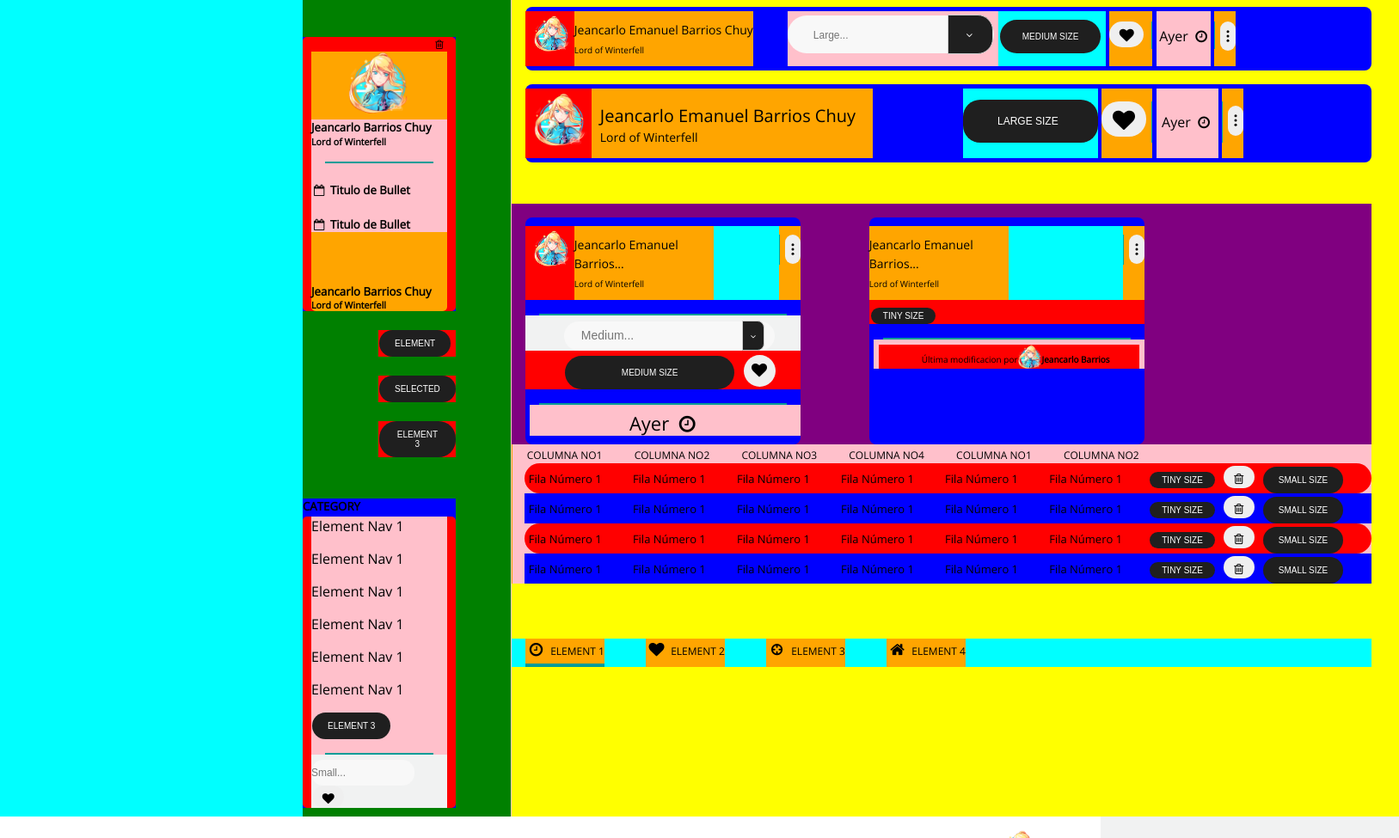
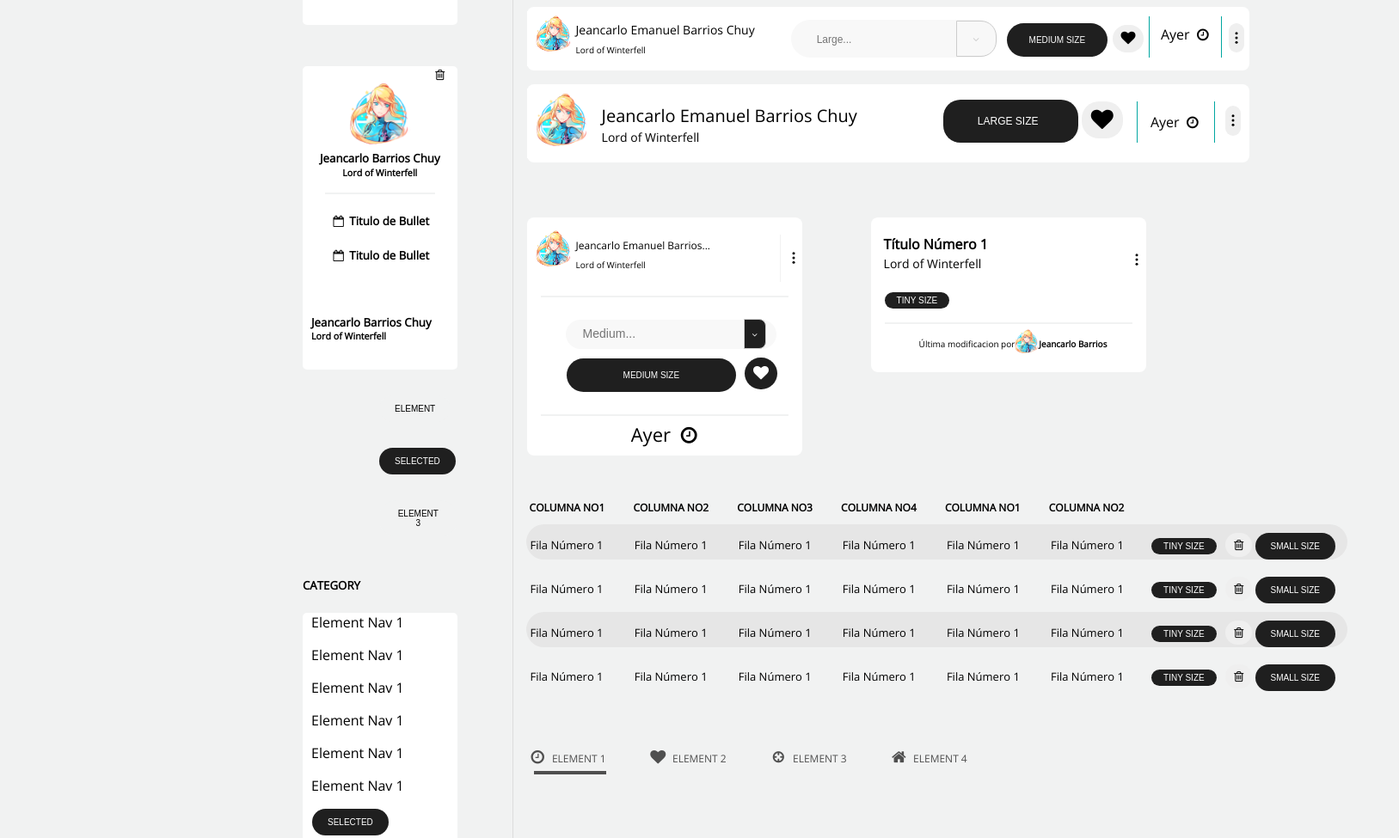
Before and after one commit to jousepandrex/SistemaMaquetado, a plain HTML site: page index.html in a window 1280 px wide. Shown: the part 1518-2493 px from the top of the page at 86% size, 1627 px wide, since content can reach past the window. Drawn offline with nearby package versions, Linux system fonts and the light colour scheme.

Commit message:
noveno dia

```diff
--- a/index.html
+++ b/index.html
@@ -237,26 +237,26 @@
             </div>
           </div>
           <div class="element">
-            <button class="button-icon" id="small-size">ELEMENT</button>
+            <button class="button-icon" id="small-size__1">ELEMENT</button>
           </div>
           <div class="element">
-            <button class="button-icon" id="small-size">SELECTED</button>
+            <button class="button-icon" id="small-size__2">SELECTED</button>
           </div>
           <div class="element">
-            <button class="button-icon" id="small-size">ELEMENT 3</button>
+            <button class="button-icon" id="small-size__1">ELEMENT 3</button>
           </div>
           <div class="lyuot">
             <h5>CATEGORY</h5>
             <div class="main-card__card">
               <div class="imagen">
-                <div class="nombre">
+                <div class="nombre__2">
                   <p>Element Nav 1</p>
                   <p>Element Nav 1</p>
                   <p>Element Nav 1</p>
                   <p>Element Nav 1</p>
                   <p>Element Nav 1</p>
                   <p>Element Nav 1</p>
-                  <button class="button-icon" id="small-size">ELEMENT 3</button>
+                  <button class="button-icon" id="small-size__2">SELECTED</button>
                   <hr>
                   <div class="input">
                     <input id="tiny" type="text" placeholder="Small...">
@@ -400,10 +400,10 @@
                 <i class="fa fa-clock icon-clock"></i>
               </div>
             </div>
-            <div class="main__update">
-              <div class="update">
-                <div class="datos">
-                  <label id="label-1">Jeancarlo Emanuel Barrios...</label>
+            <div class="main__update2">
+              <div class="update2">
+                <div class="datos2">
+                  <label id="label-1"> <b>Título Número 1</b></label>
                   <br>
                   <label id="label-2">Lord of Winterfell</p>
                 </div>
@@ -428,12 +428,12 @@
           </div>
           <div class="main__column">
             <div class="column">
-              <label>COLUMNA NO1</label>
+              <b><label>COLUMNA NO1</label>
               <label>COLUMNA NO2</label>
               <label>COLUMNA NO3</label>
               <label>COLUMNA NO4</label>
               <label>COLUMNA NO1</label>
-              <label>COLUMNA NO2</label>
+              <label>COLUMNA NO2</label></b>
               <div class="column1">
                 <label>Fila Número 1</label>
                 <label>Fila Número 1</label>
--- a/sass/_body.sass
+++ b/sass/_body.sass
@@ -203,5 +203,5 @@ input
   color: #f8f8f8
   padding: 6px 0 0 0
 hr
-  border: 1px solid #019c97
+  border: 1px solid #f1f2f2
   margin: 1rem 1rem 0 1rem
--- a/sass/_card-icon.sass
+++ b/sass/_card-icon.sass
@@ -1,12 +1,12 @@
 .main-card2
-  background-color: aqua
+  background-color: #f1f2f2
   display: flex
   margin: auto
   .carta2
-    background-color: green
+    background-color: #f1f2f2
     padding: 0 2rem 0 2rem
     .lyuot2
-      background-color: blue
+      background-color: #ffffff
       .nombre
         text-align: left
         #tiny
@@ -14,7 +14,7 @@
         .button-icon
           margin: 10px 0 86px 2px
     .main-card__card2
-      background-color: red
+      background-color: #ffffff
     .imagen2
       background-color: orange
       border-radius: 0 0 5px 5px
@@ -25,7 +25,7 @@
   #small-size
     margin: 0 0 0 1px
   .carta3
-    background-color: green
+    background-color: #f1f2f2
     padding: 0 2rem 0 1rem
     .lyuot3
       background-color: blue
@@ -42,7 +42,7 @@
       margin: -20px 0 0 0
       padding: 0 65px 182px 0
   .carta4
-    background-color: green
+    background-color: #f1f2f2
     padding: 0 2rem 0 1rem
     .lyuot4
       background-color: blue
@@ -61,7 +61,7 @@
         margin: 14px 0 16px 0
         padding: 10px 10px 28px 10px
   .carta5
-    background-color: green
+    background-color: #f1f2f2
     padding: 0 2rem 0 1rem
     .lyuot5
       background-color: blue
@@ -80,7 +80,7 @@
         margin: 14px 0 16px 0
         padding: 10px 10px 28px 10px
   .carta6
-    background-color: green
+    background-color: #f1f2f2
     padding: 0 2rem 0 1rem
     .lyuot6
       background-color: blue
@@ -99,7 +99,7 @@
       padding: 0 65px 92px 0
 
   .carta7
-    background-color: green
+    background-color: #f1f2f2
     padding: 0 2rem 0 1rem
     .lyuot7
       background-color: blue
@@ -121,7 +121,7 @@
         border: 1px solid #019c97
         margin: -15px 0 0 0
   .carta8
-    background-color: green
+    background-color: #f1f2f2
     padding: 0 2rem 0 1rem
     .lyuot8
       background-color: blue
--- a/sass/_card.sass
+++ b/sass/_card.sass
@@ -1,44 +1,58 @@
 .main-card
-  background-color: aqua
+  background-color: #f1f2f2
   display: flex
   margin: auto
   .carta
-    background-color: green
-    border-right: 1px solid pink
+    background-color: #f1f2f2
+    border-right: 1px solid #dcdcdc
     margin: 0 0 0 22rem
-    padding: 0 4rem 0 0
+    padding: 0 4rem 4rem 0
     .lyuot
-      background-color: blue
+      background-color: #f1f2f2
       margin: 3rem 0 0 0
       padding: 0 0 0 0
+    .main-card__card
+      background-color: #ffffff
+      border-radius: 5px
+      text-align: center
+      .trash
+        font-size: 14px
+        padding: 0 10px 0 150px
       .nombre
+        text-align: center
+      .nombre__2
         text-align: left
+      .input
+        background-color: #ffffff
+        padding: 1rem 0 2rem 0
         #tiny
           padding: 8px 0 8px 0
         .button-icon
           margin: 0 0 0 2px
-    .main-card__card
-      background-color: red
-      border-radius: 5px
-      text-align: center
-      .trash
-        font-size: 12px
-        padding: 0 10px 0 150px
     .imagen
-      background-color: orange
+      background-color: #ffffff
       border-radius: 0 0 5px 5px
       margin: 0 10px 10px 10px
     .nombre
-      background-color: pink
+      background-color: #ffffff
       margin: -20px 0 0 0
     h6
       margin: -22px 0 0 0
     .nombre2
-      padding: 1rem 0 0 0
+      padding: 1rem 0 2rem 0
       text-align: left
   .element
-    background-color: red
+    background-color: #f1f2f2
     color: blue
-    margin: 22px 0 0 88px
-  #small-size
+    margin: 30px 0 0 88px
+  #small-size__1
+    background-color: #f1f2f2
+    font-size: 10px
     margin: 0 0 0 1px
+    padding: 10px 18px 10px 18px
+  #small-size__2
+    background-color: #1f1f1f
+    color: #ffffff
+    font-size: 10px
+    margin: 0 0 0 1px
+    padding: 10px 18px 10px 18px
--- a/sass/_column.sass
+++ b/sass/_column.sass
@@ -1,44 +1,48 @@
 .main__column
-  background-color: orange
+  background-color: #f1f2f2
   margin: 0
-  width: 1000px
+  width: 970px
   .column
-    background-color: pink
-    margin: 0 0 0 1px
+    background-color: #f1f2f2
+    margin: 10px 0 0 1px
     label
       font-size: 12px
-      padding: 0 16px 0 17px
+      padding: 0 11px 0 18px
     .button-icon
       margin: 0 5px 0 0
+      padding: 6px 6px 6px 6px
     .column1
-      background-color: red
+      background-color: #e6e6e6
       border-radius: 28px
       padding: 0 0 0 5px
-      margin: 0 0 0 14px
+      margin: 10px 0 0 14px
       label
         font-size: 13px
-        padding: 0 32px 0 0
+        padding: 0 2rem 0 0
     .column2
-      background-color: blue
+      background-color: #f1f2f2
       padding: 0 0 0 5px
       margin: 0 0 0 14px
       label
         font-size: 13px
         padding: 0 2rem 0 0
 .main__labels
-  background-color: orange
+  background-color: #f1f2f2
   margin: 0
   .main__lab
-    background-color: aqua
+    background-color: #f1f2f2
     display: flex
     margin: 4rem 0 0 0
     .main__label2
-      background-color: orange
+      background-color: #f1f2f2
+      color: #4f4f4f
       margin: 0 2rem 0 1rem
       .fa
         font-size: 18px
+      .icon-clock
+        color: #4f4f4f
       label
         font-size: 12px
       hr
-        border: 2px solid #019c97
-        margin: 5px 0 0 0
+        border: 2px solid #4f4f4f
+        margin: 5px 0 0 8px
--- a/sass/_titulo.sass
+++ b/sass/_titulo.sass
@@ -1,117 +1,124 @@
 .titulo
-  background: yellow
+  background-color: #f1f2f2
   padding: 3rem 2rem 0 0
   .main__titulo
-    background-color: pink
+    background-color: #f1f2f2
     margin: 0 0 0 15px
   .cabecera
-    background-color: blue
+    background-color: #ffffff
     border-radius: 8px
     display: flex
     padding: 5px 0 5px 0
     margin: 1rem 0 0 1rem
+    width: 840px
     .imagen
-      background-color: red
+      background-color: #ffffff
       padding: 5px 5px 5px 10px
     .datos
-      background-color: orange
+      background-color: #ffffff
       padding: 10px 0 0 0
       #label-1
         font-size: 14px
       #label-2
         font-size: 10px
     .abajo
-      background-color: pink
-      margin: 0 0 0 113px
-      padding: 5px 0 0 0
+      background-color: #ffffff
+      margin: 0 0 0 134px
+      padding: 12px 0 0 0
       #large
+        background-color: #f8f8f8
         font-size: 12px
         width: 176px
       #large-size
+        background-color: #f8f8f8
+        color: #cdcdcd
         border: 1px solid #ccc
         border-radius: 0 18px 18px 0
         font-size: 12px
         margin: 4px 6px 0 -58px
-        padding: 10px 20px 10px 16px
+        padding: 8px 20px 8px 16px
     .boton
-      background-color: aqua
-      padding: 12px 0 0 0
+      background-color: #ffffff
+      padding: 8px 0 0 6px
     .last-day
-      background-color: pink
+      background-color: #ffffff
       margin: 0 0 0 5px
       padding: 18px 0 0 3px
     .button
-      background-color: orange
-      margin: 0 0 0 4px
-      padding: 10px 0 0 0
+      background-color: #ffffff
+      padding: 8px 0 0 0
       .line1
         border-right: 1px solid #01a6a1
-        height: 2rem
+        height: 3rem
         .button-icon
-          margin: 0 2px 0 4px
+          margin: 11px 4px 0 0
+          padding: 6px 6px 6px 6px
       .line2
         border-left: 1px solid #01a6a1
-        height: 2rem
+        height: 3rem
         .button-icon
-          margin: 0 0 0 6px
-          padding: 8px 0 5px 0
+          margin: 8px 0 0 6px
+          padding: 6px 0 5px 0
     .abajo2
-      background-color: pink
-      margin: 0 0 0 40px
+      background-color: #ffffff
+      margin: 0 0 0 42px
+      padding: 5px 0 0 0
       #large
         font-size: 12px
         padding: 16px 10px 14px 30px
         margin: 5px 0 0 0
         width: 200px
       #large-size
+        background-color: #f8f8f8
+        color: #cdcdcd
         border: 1px solid #ccc
         border-radius: 0 18px 18px 0
         font-size: 12px
-        margin: 0 6px 0 -58px
-        padding: 16px 18px 14px 16px
+        margin: 0 6px 0 -52px
+        padding: 14px 14px 12px 14px
     .boton2
-      background-color: aqua
-      padding: 0 0 0 8px
+      background-color: #ffffff
+      padding: 4px 0 0 12px
     .last-day2
-      background-color: pink
-      margin: 0 0 0 5px
-      padding: 18px 0 0 3px
+      background-color: #ffffff
+      margin: 0 10px 0 10px
+      padding: 16px 0 0 3px
     .button2
-      background-color: orange
-      margin: 0 0 0 4px
-      padding: 12px 0 0 0
+      background-color: #ffffff
+      padding: 6px 0 0 0
       .icon-heart
         font-size: 17px
       .line1
         border-right: 1px solid #01a6a1
-        height: 2rem
+        height: 3rem
         .button-icon
-          margin: 0 9px 0 0
+          margin: 10px 6px 0 0
+          padding: 6px 6px 6px 6px
       .line2
         border-left: 1px solid #01a6a1
-        height: 2rem
+        height: 3rem
         .button-icon
-          margin: 0 0 0 6px
+          margin: 8px 0 0 8px
           padding: 8px 0 5px 0
     .datos3
-      background-color: orange
+      background-color: #ffffff
       padding: 18px 20px 0 10px
       #label__1
         font-size: 20px
       #label__2
         font-size: 14px
     .boton3
-      background-color: aqua
-      margin: 0 0 0 105px
+      background-color: #ffffff
+      margin: 0 0 0 80px
       padding: 5px 0 0 0
       #large-size
         margin: 8px 0 0 0
     .last-day3
-      background-color: pink
+      background-color: #ffffff
       margin: 0 0 0 5px
-      padding: 28px 6px 0 6px
+      padding: 28px 10px 0 10px
     .button3
-      background-color: orange
+      background-color: #ffffff
       margin: 0 0 0 4px
       padding: 15px 0 0 0
       .icon-heart
@@ -120,10 +127,11 @@
         border-right: 1px solid #01a6a1
         height: 3rem
         .button-icon
-          margin: 0 6px 0 0
+          margin: 0 16px 0 0
+          padding: 6px 6px 6px 6px
       .line2
         border-left: 1px solid #01a6a1
         height: 3rem
         .button-icon
-          margin: 5px 0 0 6px
+          margin: 5px 0 0 12px
           padding: 8px 0 6px 0
--- a/sass/_update.sass
+++ b/sass/_update.sass
@@ -1,46 +1,97 @@
 .main-update
-  background-color: purple
+  background-color: #f1f2f2
   display: flex
-  margin: 3rem 0 0 0
+  margin: 3rem 0 3rem 0
   .main__update
-    background-color: blue
+    background-color: #ffffff
     border-radius: 8px
     padding: 10px 0 10px 0
     margin: 1rem 4rem 0 1rem
     width: 20rem
     .update
-      background-color: aqua
+      background-color: #ffffff
       display: flex
       .imagen
-        background-color: red
+        background-color: #ffffff
         padding: 5px 5px 5px 10px
       .datos
-        background-color: orange
+        background-color: #ffffff
         padding: 10px 0 0 0
         #label-1
-          font-size: 14px
+          font-size: 12px
         #label-2
           font-size: 10px
       .button
-        background-color: orange
+        background-color: #ffffff
+        margin: 0 0 0 81px
+        .line2
+          border-left: 1px solid #f1f2f2
+          height: 55px
+          .button-icon
+            background-color: #ffffff
+            margin: 10px 0 0 6px
+            padding: 8px 0 5px 0
+    .input
+      background-color: #ffffff
+      #medium-input
+        margin: 20px 0 0 45px
+      #medium-size
+        border: 1px solid #ccc
+        border-radius: 0 8px 8px 0
+        margin: 0 0 0 -42px
+        padding: 12px 5px 10px 5px
+    .button
+      background-color: #ffffff
+      padding: 10px 0 0 0
+      #medium-size
+        margin: 0 5px 10px 46px
+        padding: 14px 66px 14px 66px
+      #tiny-size
+        margin: 0 0 0 2px
+      .button-icon
+        background-color: #1f1f1f
+        color: #ffffff
+        margin: 0 0 0 1px
+        padding: 8px 6px 8px 6px
+        .icon-heart
+          font-size: 18px
+    .last-day3
+      background-color: #ffffff
+      font-size: 22px
+      margin: 0 0 0 5px
+      padding: 6px 6px 0 6px
+      text-align: center
+  .main__update2
+    background-color: #ffffff
+    border-radius: 8px
+    height: 160px
+    margin: 1rem 4rem 0 1rem
+    padding: 10px 0 10px 0
+    width: 20rem
+    .update2
+      background-color: #ffffff
+      display: flex
+      .datos2
+        background-color: #ffffff
+        padding: 10px 0 0 15px
+        #label-1
+          font-size: 16px
+        #label-2
+          font-size: 14px
+      .button
+        background-color: #ffffff
         margin: 0 0 0 76px
         padding: 10px 0 0 0
         .line2
           border-left: 1px solid #01a6a1
           height: 35px
-          .button-icon
-            margin: 0 0 0 6px
-            padding: 8px 0 5px 0
       .button2
-        background-color: orange
-        margin: 0 0 0 133px
-        padding: 10px 0 0 0
-        .line2
-          border-left: 1px solid #01a6a1
-          height: 35px
-          .button-icon
-            margin: 0 0 0 6px
-            padding: 8px 0 5px 0
+        background-color: #ffffff
+        margin: 0 0 0 158px
+        .button-icon
+          background-color: #ffffff
+          margin: 22px 0 0 6px
+          padding: 8px 0 5px 0
     .input
       #medium-input
         margin: 0 0 0 45px
@@ -50,26 +101,20 @@
         margin: 0 0 0 -42px
         padding: 12px 5px 10px 5px
     .button
-      background-color: red
+      background-color: #ffffff
       padding: 5px 0 0 0
       #medium-size
         margin: 0 5px 0 46px
         padding: 14px 66px 14px 66px
       #tiny-size
-        margin: 0 0 0 2px
-      .button-icon
-        margin: 0 0 0 1px
-        padding: 8px 6px 8px 6px
-        .icon-heart
-          font-size: 18px
+        margin: 0 0 0 16px
     .last-day3
-      background-color: pink
+      background-color: #ffffff
       font-size: 22px
-      margin: 0 0 0 5px
       padding: 6px 6px 0 6px
       text-align: center
       .last-day-3
-        background-color: red
+        background-color: #ffffff
         display: flex
         font-size: 10px
         label
```
Also changed, not shown: sass/main.css, 1 other file.
